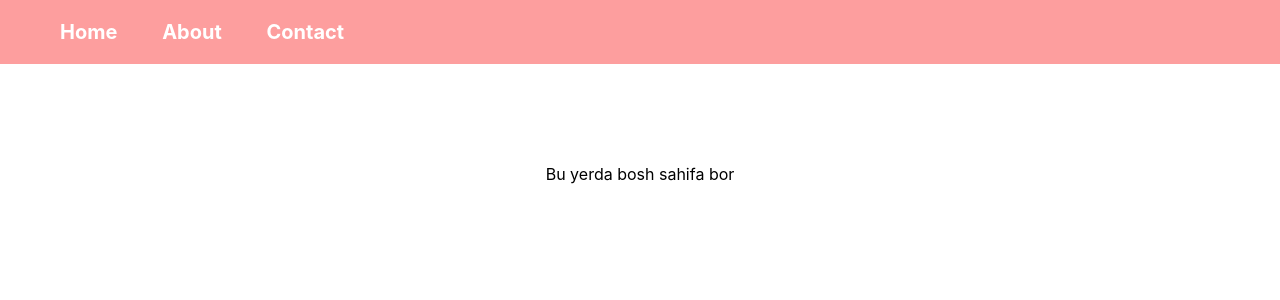
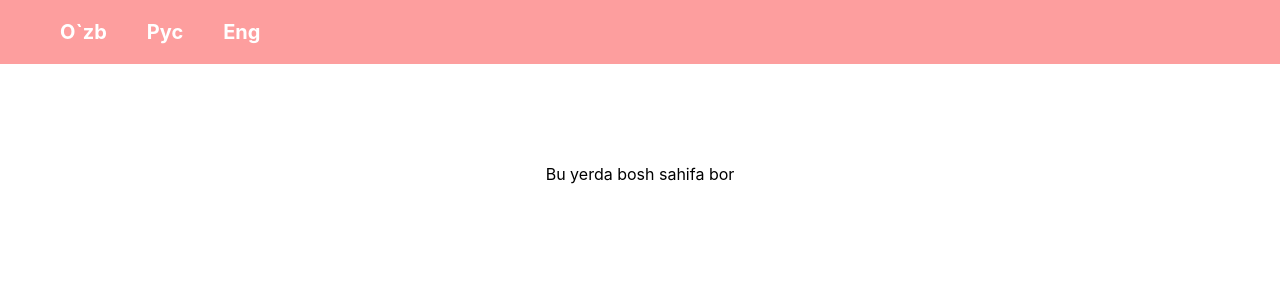
Before and after one commit to Rahmonbek/onlineshopping, a React (Create React App) app: page / in a window 1280 px wide. Shown: the top 300 px of the page. Built offline with nearby package versions, Linux system fonts and the light colour scheme.

Commit message:
Update Navbar.js

```diff
--- a/src/pages/Navbar.js
+++ b/src/pages/Navbar.js
@@ -1,11 +1,15 @@
-import React, { Component } from 'react'
+import React, { Component } from "react";
 
 export default class Navbar extends Component {
-    render() {
-        return (
-            <div>
-              <div className="navbar">  <span>Home</span>    <span> About</span>    <span> Contact</span></div>
-            </div>
-        )
-    }
+  render() {
+    return (
+      <div>
+        <div className="navbar">
+          <span>O`zb</span>
+          <span>Рус</span>
+          <span>Eng</span>
+        </div>
+      </div>
+    );
+  }
 }
```
